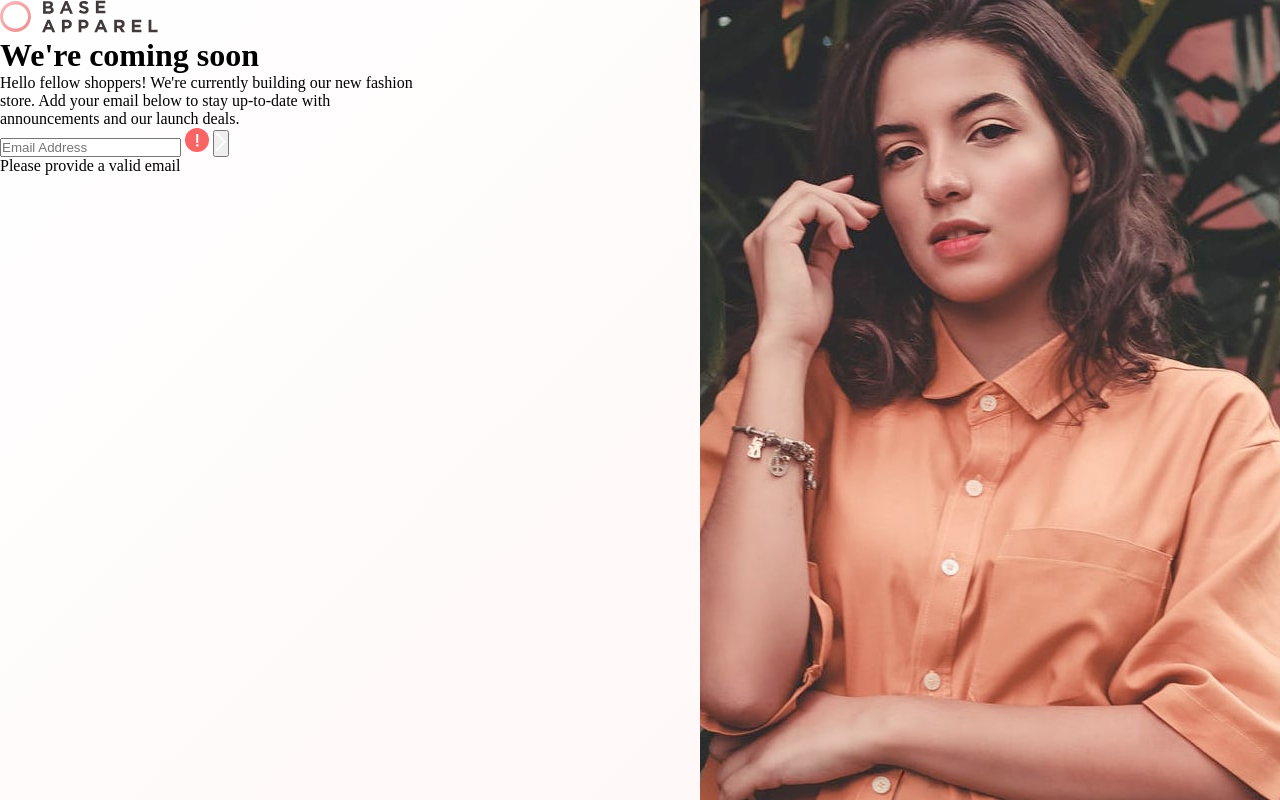
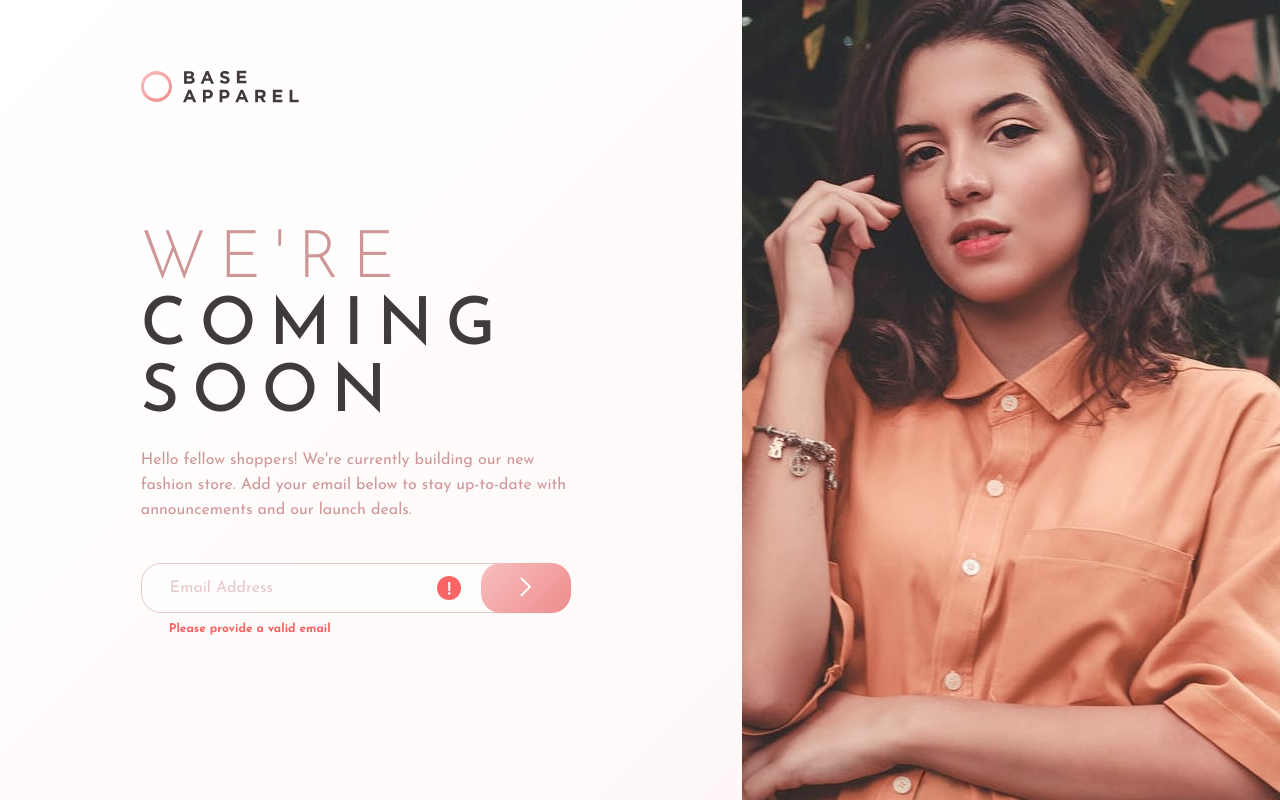
Before and after one commit to TornikeTt/base-apparel-coming-soon, a plain HTML site: page index.html in a window 1280 px wide. Drawn offline with Linux system fonts and the light colour scheme.

Commit message:
add coming-soon page style

```diff
--- a/style/style.scss
+++ b/style/style.scss
@@ -26,19 +26,122 @@ body {
 }
 
 main {
-    width: inherit;
+    width: 100%;
     height: 100%;
+
     display: flex;
     justify-content: space-between;
+    overflow: hidden;
 }
 
 .container {
     width: 430px;
-    height: inherit;
+    margin-left: 11%;
+    margin-top: 70px;
+    overflow: auto;
+}
+
+.coming-soon {
+    margin-top: 120px;
+}
+
+.coming-soon__title {
+    color: $C3_dark-grayish-red;
+
+    font-family: "Josefin Sans", serif;
+    font-weight: 500;
+    font-size: 66px;
+
+    text-transform: uppercase;
+
+    letter-spacing: 13px;
+
+    span {
+        color: $C1_desaturated-red;
+        font-weight: 300;
+    }
+}
+
+.coming-soon__description {
+    margin-top: 20px;
+
+    color: $C1_desaturated-red;
+    font-family: "Josefin Sans", serif;
+
+    line-height: 25px;
+}
+
+form {
+    margin-top: 40px;
+
+    .form-group {
+        position: relative;
+        width: 100%;
+        height: 50px;
+
+        .email {
+            width: inherit;
+            height: inherit;
+
+            font-family: "Josefin Sans", serif;
+            font-size: 16px;
+
+            color: $C3_dark-grayish-red;
+            border: thin solid $C1_desaturated-red;
+            outline: none;
+            border-radius: 20px;
+
+            padding-left: 28px;
+            opacity: 0.5;
+
+            &::placeholder {
+                color: $C1_desaturated-red;
+            }
+        }
+
+        .error-icon {
+            position: absolute;
+            top: 50%;
+            right: 110px;
+            transform: translateY(-50%);
+        }
+
+        .submit {
+            position: absolute;
+            top: 50%;
+            right: 0;
+            transform: translateY(-50%);
+
+            width: 90px;
+            height: 50px;
+            outline: none;
+            border: none;
+            border-radius: 20px;
+            background: $G2_red-gradient;
+
+            cursor: pointer;
+
+            &:focus {
+                opacity: 0.5;
+            }
+        }
+    }
+
+    .error-message {
+        margin-top: 10px;
+
+        font-family: "Josefin Sans", serif;
+        font-weight: bold;
+
+        padding-left: 28px;
+        font-size: 12px;
+
+        color: $C2_soft-red;
+    }
 }
 
 .hero {
-    width: min(580px, 55%);
-    height: inherit;
+    width: min(580px, 42%);
+    height: 100%;
     background: url("../images/hero-desktop.jpg") no-repeat center / cover;
 }
```
Also changed, not shown: style/style.css, 1 other file.
